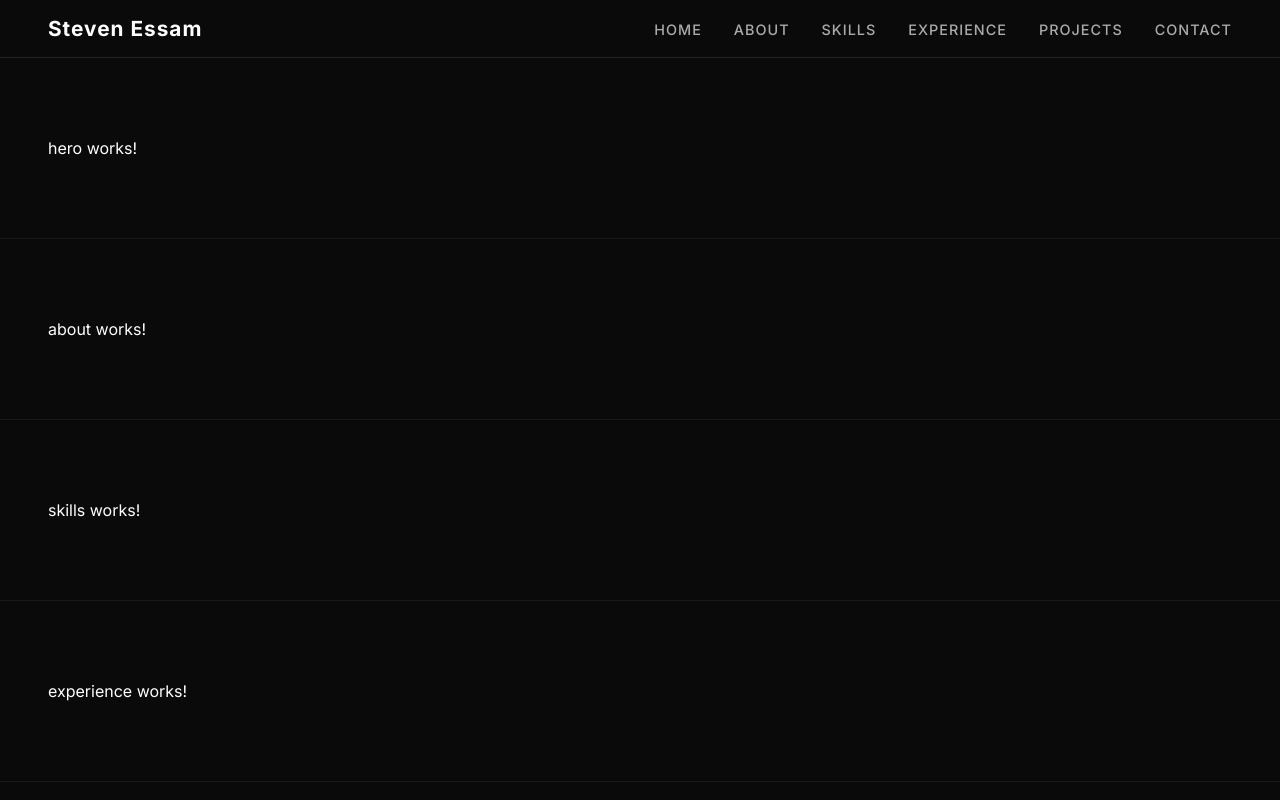
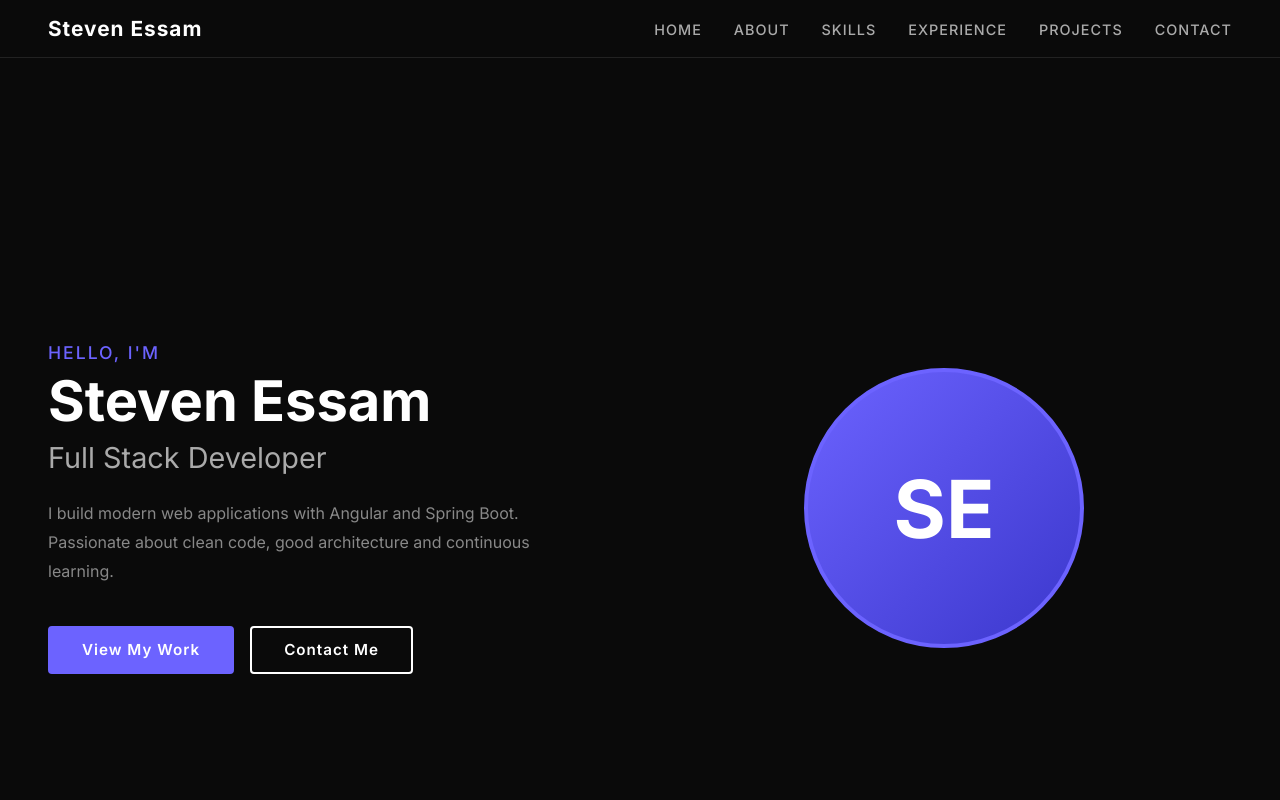
Before and after one commit to stevenessam/portfolio, an Angular app in the folder portfolio-frontend/: page / in a window 1280 px wide. Shown: the top 800 px of the page. Built offline with nearby package versions, Linux system fonts and the light colour scheme; no server answers.

Commit message:
Angular Hero Page V1

```diff
--- a/portfolio-frontend/src/app/components/hero/hero.component.html
+++ b/portfolio-frontend/src/app/components/hero/hero.component.html
@@ -1 +1,21 @@
-<p>hero works!</p>
+<div class="hero">
+  <div class="hero-content">
+    <p class="hero-greeting">Hello, I'm</p>
+    <h1 class="hero-name">Steven Essam</h1>
+    <h2 class="hero-title">Full Stack Developer</h2>
+    <p class="hero-description">
+      I build modern web applications with Angular and Spring Boot.
+      Passionate about clean code, good architecture and continuous learning.
+    </p>
+    <div class="hero-buttons">
+      <a href="#projects" class="btn btn-primary">View My Work</a>
+      <a href="#contact" class="btn btn-secondary">Contact Me</a>
+    </div>
+  </div>
+
+  <div class="hero-image">
+    <div class="avatar-placeholder">
+      <span>SE</span>
+    </div>
+  </div>
+</div>
--- a/portfolio-frontend/src/app/components/hero/hero.component.scss
+++ b/portfolio-frontend/src/app/components/hero/hero.component.scss
@@ -0,0 +1,104 @@
+.hero {
+  display: flex;
+  align-items: center;
+  justify-content: space-between;
+  min-height: calc(100vh - 60px);
+  gap: 2rem;
+
+  .hero-content {
+    flex: 1;
+    max-width: 600px;
+
+    .hero-greeting {
+      font-size: 1.1rem;
+      color: #6c63ff;
+      font-weight: 500;
+      margin-bottom: 0.5rem;
+      letter-spacing: 2px;
+      text-transform: uppercase;
+    }
+
+    .hero-name {
+      font-size: 3.5rem;
+      font-weight: 700;
+      line-height: 1.1;
+      margin-bottom: 0.5rem;
+      color: #fff;
+    }
+
+    .hero-title {
+      font-size: 1.8rem;
+      font-weight: 400;
+      color: #aaa;
+      margin-bottom: 1.5rem;
+    }
+
+    .hero-description {
+      font-size: 1rem;
+      color: #888;
+      line-height: 1.8;
+      margin-bottom: 2.5rem;
+      max-width: 500px;
+    }
+
+    .hero-buttons {
+      display: flex;
+      gap: 1rem;
+      flex-wrap: wrap;
+    }
+  }
+
+  .hero-image {
+    flex: 1;
+    display: flex;
+    justify-content: center;
+    align-items: center;
+
+    .avatar-placeholder {
+      width: 280px;
+      height: 280px;
+      border-radius: 50%;
+      background: linear-gradient(135deg, #6c63ff, #3b37cc);
+      display: flex;
+      align-items: center;
+      justify-content: center;
+      font-size: 5rem;
+      font-weight: 700;
+      color: #fff;
+      border: 4px solid #6c63ff;
+    }
+  }
+}
+
+.btn {
+  padding: 0.8rem 2rem;
+  border-radius: 4px;
+  font-size: 0.95rem;
+  font-weight: 600;
+  cursor: pointer;
+  text-decoration: none;
+  transition: all 0.2s;
+  letter-spacing: 1px;
+
+  &-primary {
+    background: #6c63ff;
+    color: #fff;
+    border: 2px solid #6c63ff;
+
+    &:hover {
+      background: transparent;
+      color: #6c63ff;
+    }
+  }
+
+  &-secondary {
+    background: transparent;
+    color: #fff;
+    border: 2px solid #fff;
+
+    &:hover {
+      background: #fff;
+      color: #0a0a0a;
+    }
+  }
+}
--- a/portfolio-frontend/src/app/components/hero/hero.component.ts
+++ b/portfolio-frontend/src/app/components/hero/hero.component.ts
@@ -3,7 +3,6 @@ import { Component } from '@angular/core';
 @Component({
   selector: 'app-hero',
   standalone: true,
-  imports: [],
   templateUrl: './hero.component.html',
   styleUrl: './hero.component.scss'
 })
```
